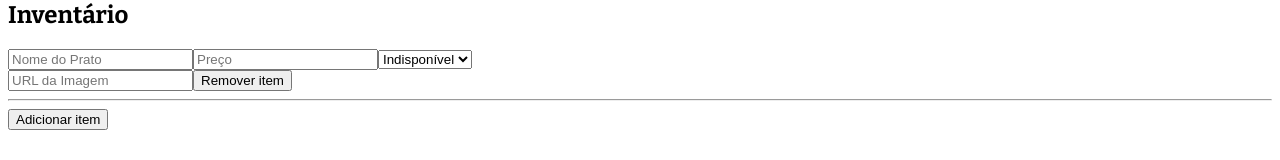
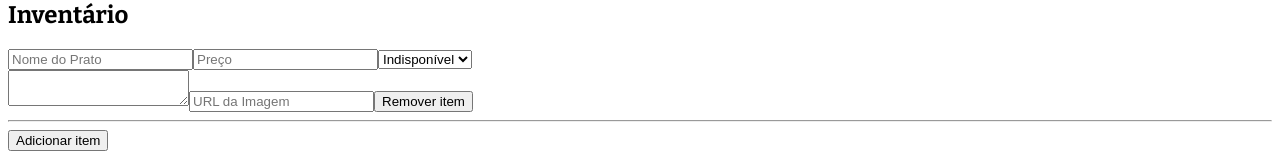
Before and after one commit to fadonascimento/dojo-vuejs-na, a Vue app: page / in a window 1280 px wide. Both pictures are taken after a click on the button "Adicionar item". Shown: the part 479-639 px from the top of the page. Built offline with nearby package versions, Linux system fonts and the light colour scheme; no server answers.

Commit message:
Add new mutation to change description of item and remove unnecessary this from ADD_ITEM mutation

```diff
--- a/src/components/Inventary/InventaryList.vue
+++ b/src/components/Inventary/InventaryList.vue
@@ -14,6 +14,7 @@
               <option value="0">Indisponível</option>
             </select>
           </div>
+          <textarea :value="item.description" @input="updateDescription(key, $event)" class="form-control"></textarea>
           <input :value="item.url" @input="updateUrl(key, $event)" type="text" class="form-control" placeholder="URL da Imagem">
           <button class="btn btn-secondary btn-block" v-on:click="removeItem(key)">Remover item</button>
         </div>
@@ -47,6 +48,9 @@
       updateUrl(key, e) {
         this.$store.commit('UPDATE_ITEM_URL', [key, e]);
       },
+      updateDescription(key, e) {
+        this.$store.commit('UPDATE_ITEM_DESCRIPTION', [key, e]);
+      },
       removeItem(key) {
         this.$store.commit('REMOVE_ITEM', key);
       },
--- a/src/store/mutations.js
+++ b/src/store/mutations.js
@@ -14,6 +14,7 @@ export default {
   'REMOVE_ORDER_ITEM' (state, key) {
     state.order.splice(key,1);
   },
+  // @Todo think if maybe we can DRY THIS
   'UPDATE_ITEM_NAME' (state, params) {
     state.item[params[0]].name = params[1].target.value;
   },
@@ -25,6 +26,9 @@ export default {
   },
   'UPDATE_ITEM_URL' (state, params) {
     state.item[params[0]].url = params[1].target.value;
+  },
+  'UPDATE_ITEM_DESCRIPTION'(state, params) {
+    state.item[params[0]].description = params[1].target.value;
   },
   'REMOVE_ITEM' (state, key) {
     Vue.delete(state.item, key)
@@ -39,7 +43,5 @@ export default {
       url: '',
     };
     Vue.set(state.item, [Object.keys(state.item).length], newItem)
-    console.log(state.item);
-    // Vue.delete(state.item, key)
   },
 }
```
